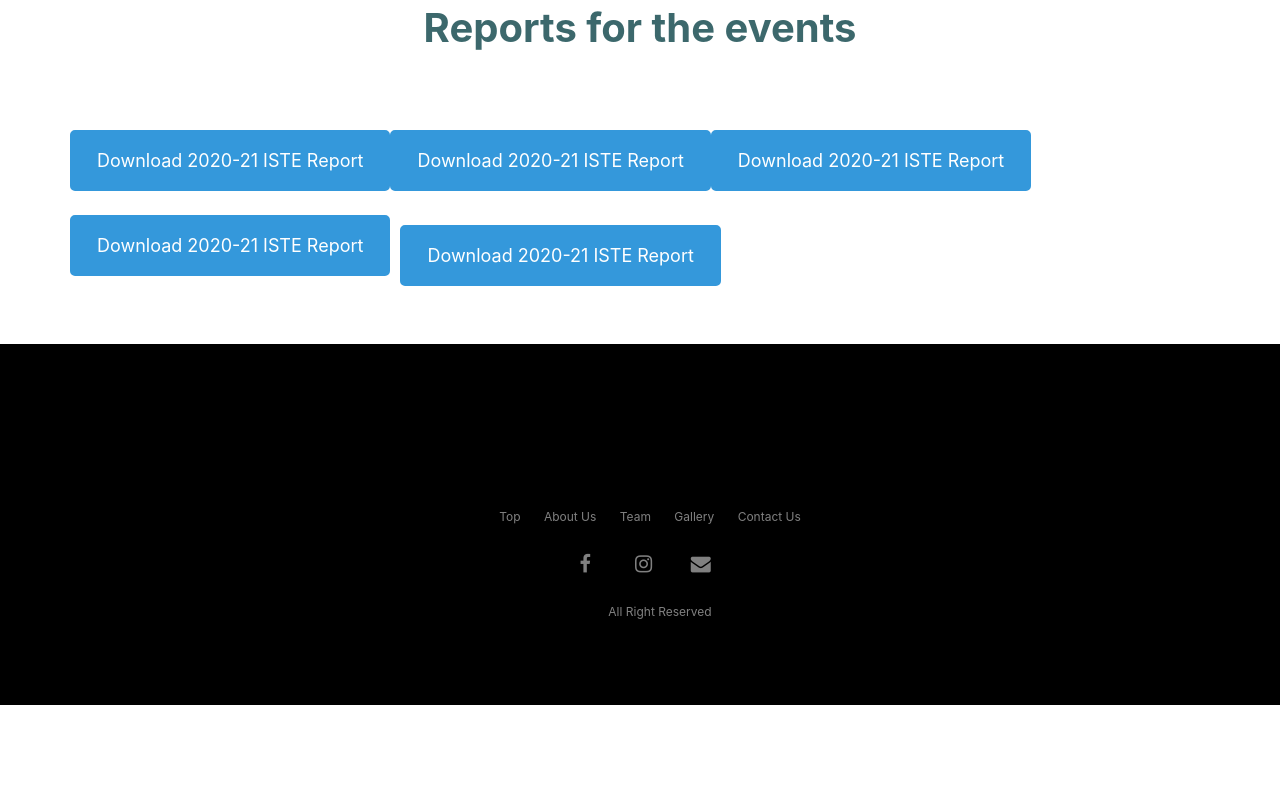
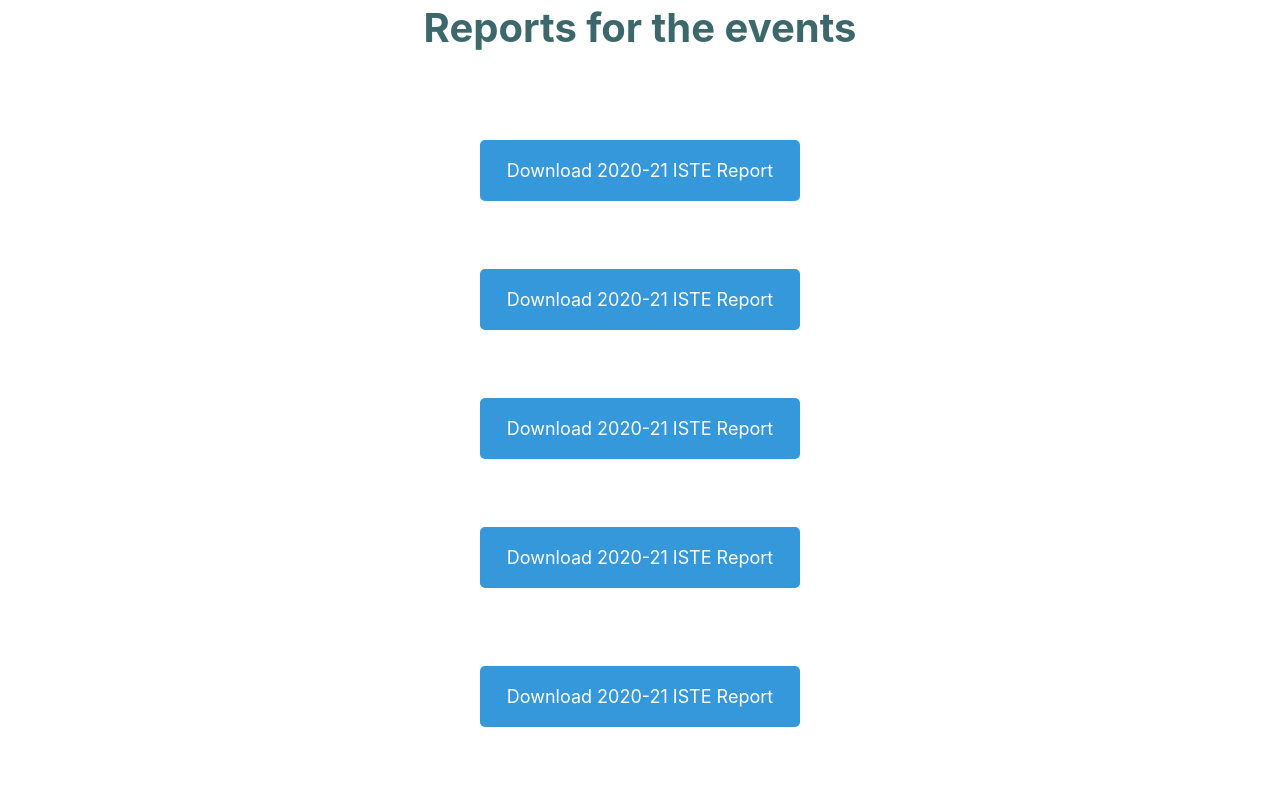
Before and after one commit to KushalaHE/ISTE_Website, a plain HTML site: page index.html in a window 1280 px wide. Shown: the part 5139-5940 px from the top of the page. Before the commit the page ends 5844 px from the top, so only its background shows below. Drawn offline with nearby package versions, Linux system fonts and the light colour scheme.

Commit message:
Update iste.css

```diff
--- a/iste.css
+++ b/iste.css
@@ -237,7 +237,6 @@ html,body {
     }
   }
 
-
 .who,p.who{
 	text-align: center;
 	padding-right: 120px;
@@ -298,7 +297,44 @@ li,.nav-link{
 	color: gray;
 }
 
+.center-buttons {
+  display: flex;
+  justify-content: center;
+  align-items: center;
+  flex-direction: column;
+}
 
+.center-buttons a {
+  display: block;
+  margin: 10px;
+  background-color: #3498db;
+  color: white;
+  padding: 15px 25px;
+  text-decoration: none;
+  border-radius: 5px;
+  font-size: 18px;
+  border: 2px solid #3498db;
+  transition: background-color 0.3s, color 0.3s;
+}
+
+.download-button {
+  display: block;
+  margin: 10px;
+  background-color: #3498db;
+  color: white;
+  padding: 15px 25px;
+  text-decoration: none;
+  border-radius: 5px;
+  font-size: 18px;
+  border: 2px solid #3498db;
+  transition: background-color 0.3s, color 0.3s;
+}
+
+.download-button:hover {
+  background-color: #2677ad;
+  color: #fff;
+  transform: scale(1.1);
+}
 
 
 .sidenav {
```
